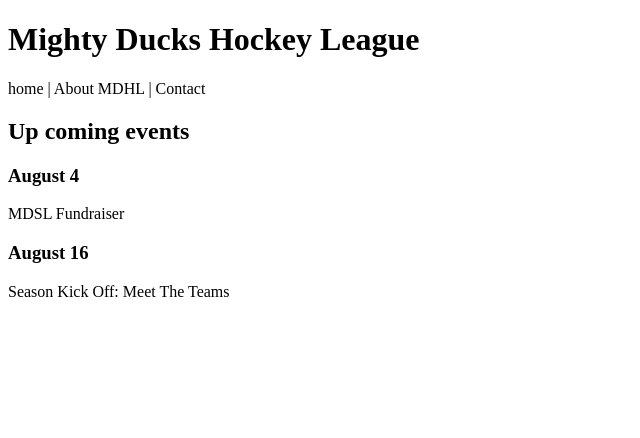
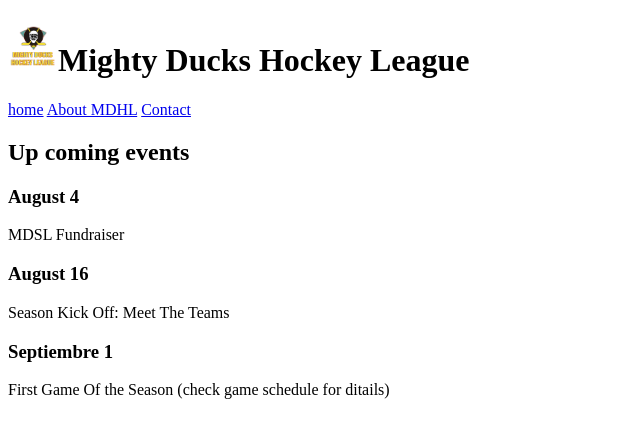
Before and after one commit to elmicrohondas/Sprint-1, a plain HTML site: page index.html in a window 1280 px wide. Shown: the whole page, without its empty margins (0-640 px from the left). Drawn offline with Linux system fonts and the light colour scheme.

Commit message:
modificacion commit

```diff
--- a/index.html
+++ b/index.html
@@ -3,11 +3,15 @@
 <head>
     <meta charset="UTF-8">
     <meta name="viewport" content="width=device-width, initial-scale=1.0">
-    <title>Document</title>
+    <title>home</title>
 </head>
 <body>
-    <h1>Mighty Ducks Hockey League</h1>
-    <nav>home | About MDHL | Contact</nav>
+    <h1> <img src="Logo Mighty ducks-01.png" alt="Logo Mighty Ducks" width="50" height="50">Mighty Ducks Hockey League</h1>
+    <nav class="navbar">
+        <a href="index.html">home</a>
+        <a href="about.html">About MDHL</a>
+        <a href="contact.html">Contact</a>
+    </nav>
 
     <main>
         <section title="events">
@@ -17,6 +21,8 @@
                 <p>MDSL Fundraiser</p>
                 <h3><b>August 16</b></h3>
                 <p>Season Kick Off: Meet The Teams</p>
+                <h3><b>Septiembre 1</b></h3>
+                <p>First Game Of the Season (check game schedule for ditails)</p>
             </article>
 
         </section>
```
Also changed, not shown: about.html (added, +27 -0 lines), contact.html (added, +18 -0 lines), Logo Mighty ducks-01.png (added), hockey  1.jpg (added), hockey  2.jpg (added), hockey 3.jpg (added), 1 other file.
